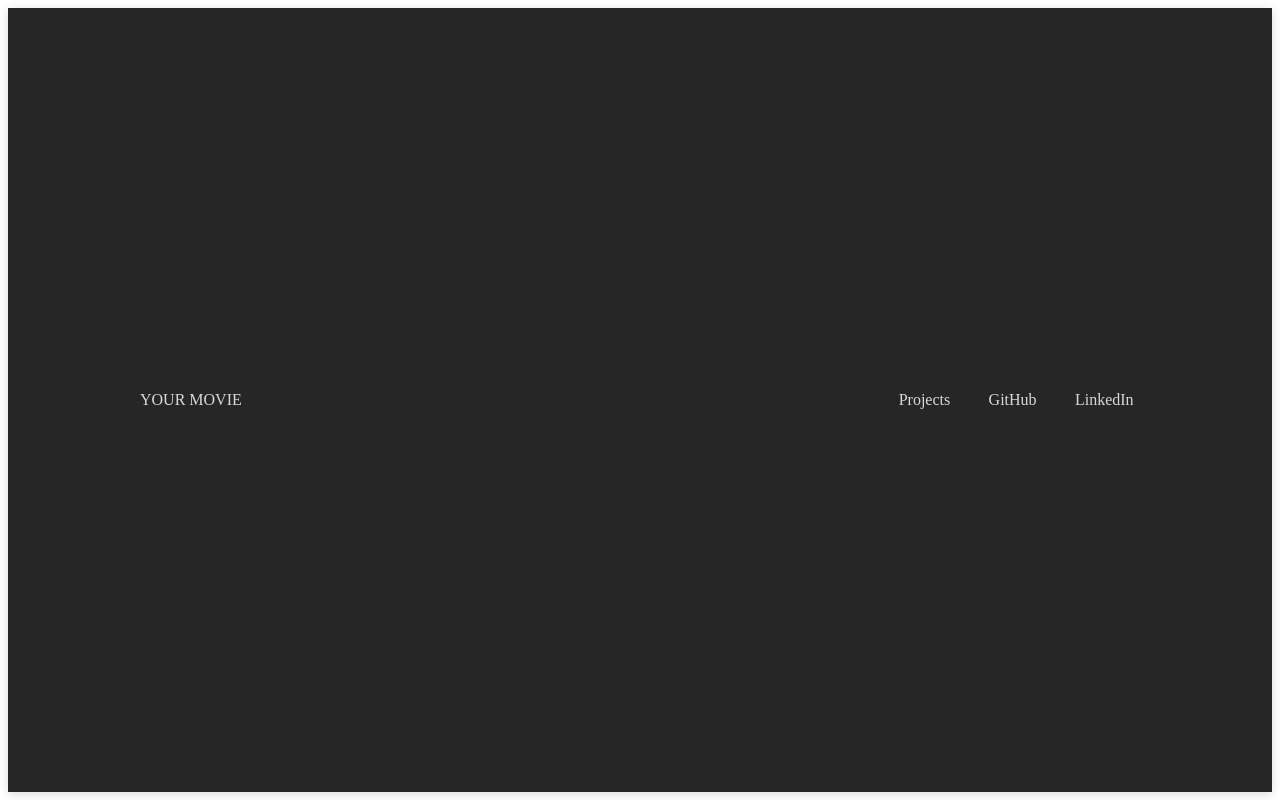
After one commit to DEENUU1/Flask-Movie-Similar-TO, a Flask app: template similar_movies/templates/navigation_bar.html in a window 1280 px wide. The commit adds this page. Run offline with Flask 2, Linux system fonts and the light colour scheme; the template is opened without the code that fills it, so the values that code supplies are empty.

Commit message:
Style for views

```diff
--- /dev/null
+++ b/similar_movies/static/css/navigation_bar.css
@@ -0,0 +1,147 @@
+
+
+:root {
+  --bg-color: hsl(0, 0%, 15%);
+  --text-color: hsl(0, 0%, 85%);
+  --text-color-focus: white;
+  --bg-contrast: hsl(0, 0%, 25%);
+}
+/* NAVIGATION BAR */
+.container {
+  max-width: 1000px;
+  padding-left: 1.4rem;
+  padding-right: 1.4rem;
+  margin-left: auto;
+  margin-right: auto;
+}
+#navbar {
+  --navbar-height: 64px;
+
+  height: var(--height);
+  background-color: var(--bg-color);
+  left: 0;
+  right: 0;
+  top: 0;
+  box-shadow: 0 2px 10px rgba(0, 0, 0, 0.15);
+}
+.navbar-container {
+  display: flex;
+  justify-content: space-between;
+  height: 100%;
+  align-items: center;
+}
+.navbar-item {
+  margin: 0.4em;
+  width: 100%;
+}
+.home-link,
+.navbar-link {
+  color: var(--text-color);
+  text-decoration: none;
+  display: flex;
+  font-weight: 400;
+  align-items: center;
+}
+.home-link:is(:focus, :hover) {
+  color: var(--text-color-focus);
+}
+.navbar-link {
+  justify-content: center;
+  width: 100%;
+  padding: 0.4em 0.8em;
+  border-radius: 5px;
+}
+.navbar-link:is(:focus, :hover) {
+  color: var(--text-color-focus);
+  background-color: var(--bg-contrast);
+}
+
+#navbar-toggle {
+  cursor: pointer;
+  border: none;
+  background-color: transparent;
+  width: 40px;
+  height: 40px;
+  display: flex;
+  align-items: center;
+  justify-content: center;
+  flex-direction: column;
+}
+.icon-bar {
+  display: block;
+  width: 25px;
+  height: 4px;
+  margin: 2px;
+  background-color: var(--text-color);
+}
+#navbar-toggle:is(:focus, :hover) .icon-bar {
+  background-color: var(--text-color-focus);
+}
+#navbar-toggle[aria-expanded="true"] .icon-bar:is(:first-child, :last-child) {
+  position: absolute;
+  margin: 0;
+  width: 30px;
+}
+#navbar-toggle[aria-expanded="true"] .icon-bar:first-child {
+  transform: rotate(45deg);
+}
+#navbar-toggle[aria-expanded="true"] .icon-bar:nth-child(2) {
+  opacity: 0;
+}
+#navbar-toggle[aria-expanded="true"] .icon-bar:last-child {
+  transform: rotate(-45deg);
+}
+#navbar-menu {
+  position: fixed;
+  top: var(--navbar-height);
+  bottom: 0;
+  opacity: 0;
+  visibility: hidden;
+  left: 0;
+  right: 0;
+}
+#navbar-toggle[aria-expanded="true"] + #navbar-menu {
+  opacity: 1;
+  visibility: visible;
+}
+.navbar-links {
+  list-style: none;
+  position: absolute;
+  background-color: var(--bg-color);
+  display: flex;
+  flex-direction: column;
+  align-items: center;
+  left: 0;
+  right: 0;
+  margin: 1.4rem;
+  border-radius: 5px;
+  box-shadow: 0 0 20px rgba(0, 0, 0, 0.3);
+}
+
+#navbar-toggle[aria-expanded="true"] + #navbar-menu .navbar-links {
+  padding: 1em;
+}
+@media screen and (min-width: 700px) {
+  #navbar-toggle,
+  #navbar-toggle[aria-expanded="true"] {
+    display: none;
+  }
+  #navbar-menu,
+  #navbar-toggle[aria-expanded="true"] #navbar-menu {
+    visibility: visible;
+    opacity: 1;
+    position: static;
+    display: block;
+    height: 100%;
+  }
+  .navbar-links,
+  #navbar-toggle[aria-expanded="true"] #navbar-menu .navbar-links {
+    margin: 0;
+    padding: 0;
+    box-shadow: none;
+    position: static;
+    flex-direction: row;
+    width: 100%;
+    height: 100%;
+  }
+}
--- /dev/null
+++ b/similar_movies/static/js/navigation_bar.js
@@ -0,0 +1,14 @@
+const navbarToggle = navbar.querySelector("#navbar-toggle");
+const navbarMenu = document.querySelector("#navbar-menu");
+const navbarLinksContainer = navbarMenu.querySelector(".navbar-links");
+let isNavbarExpanded = navbarToggle.getAttribute("aria-expanded") === "true";
+
+const toggleNavbarVisibility = () => {
+  isNavbarExpanded = !isNavbarExpanded;
+  navbarToggle.setAttribute("aria-expanded", isNavbarExpanded);
+};
+
+navbarToggle.addEventListener("click", toggleNavbarVisibility);
+
+navbarLinksContainer.addEventListener("click", (e) => e.stopPropagation());
+navbarMenu.addEventListener("click", toggleNavbarVisibility);
--- /dev/null
+++ b/similar_movies/templates/navigation_bar.html
@@ -0,0 +1,27 @@
+{% block script %}
+<script src="/static/js/navigation_bar.js" defer></script>
+{% endblock %}
+
+{% block style %}
+  <link rel="stylesheet" type="text/css" href="/static/css/navigation_bar.css" />
+{% endblock %}
+
+<header id="navbar">
+<nav class="navbar-container container">
+  <a href="/" class="home-link">
+    YOUR MOVIE
+  </a>
+  <button type="button" id="navbar-toggle" aria-controls="navbar-menu" aria-label="Toggle menu" aria-expanded="false">
+    <span class="icon-bar"></span>
+    <span class="icon-bar"></span>
+    <span class="icon-bar"></span>
+  </button>
+  <div id="navbar-menu" aria-labelledby="navbar-toggle">
+    <ul class="navbar-links">
+      <li class="navbar-item"><a class="navbar-link" href="#L1">Projects</a></li>
+      <li class="navbar-item"><a class="navbar-link" href="https://github.com/DEENUU1">GitHub</a></li>
+      <li class="navbar-item"><a class="navbar-link" href="https://www.linkedin.com/in/kacper-wlodarczyk/">LinkedIn</a></li>
+    </ul>
+  </div>
+</nav>
+</header>
```
Also changed, not shown: similar_movies/static/css/home.css (added, +80 -0 lines), similar_movies/static/css/list_similar_movie.css (+22 -1 lines), similar_movies/templates/base.html (added, +18 -0 lines), similar_movies/templates/home.html (+16 -13 lines), similar_movies/templates/list_similar_movie.html (+18 -13 lines).
